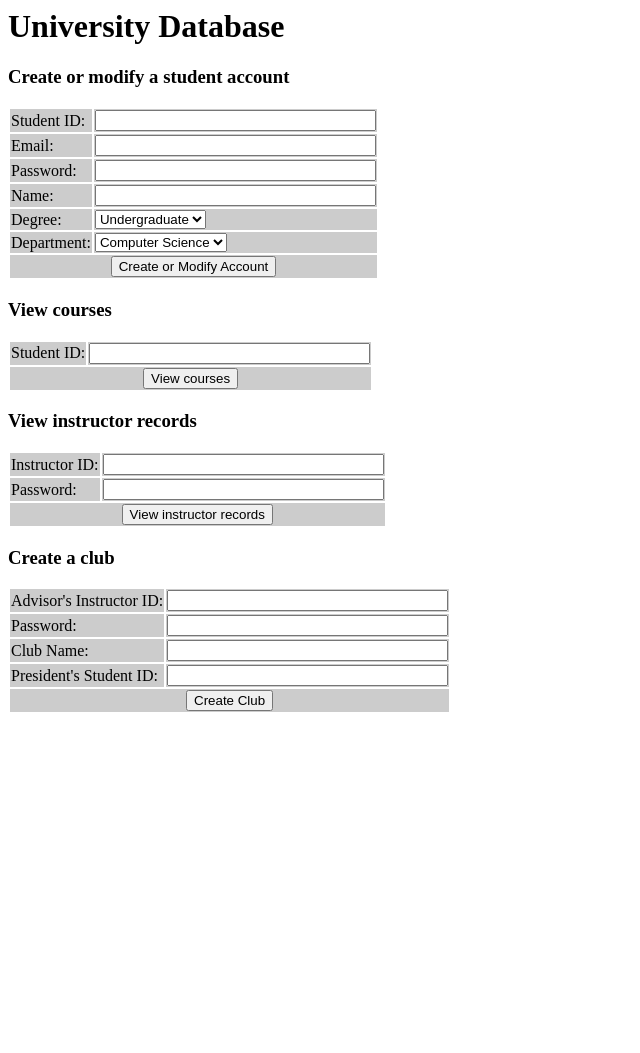
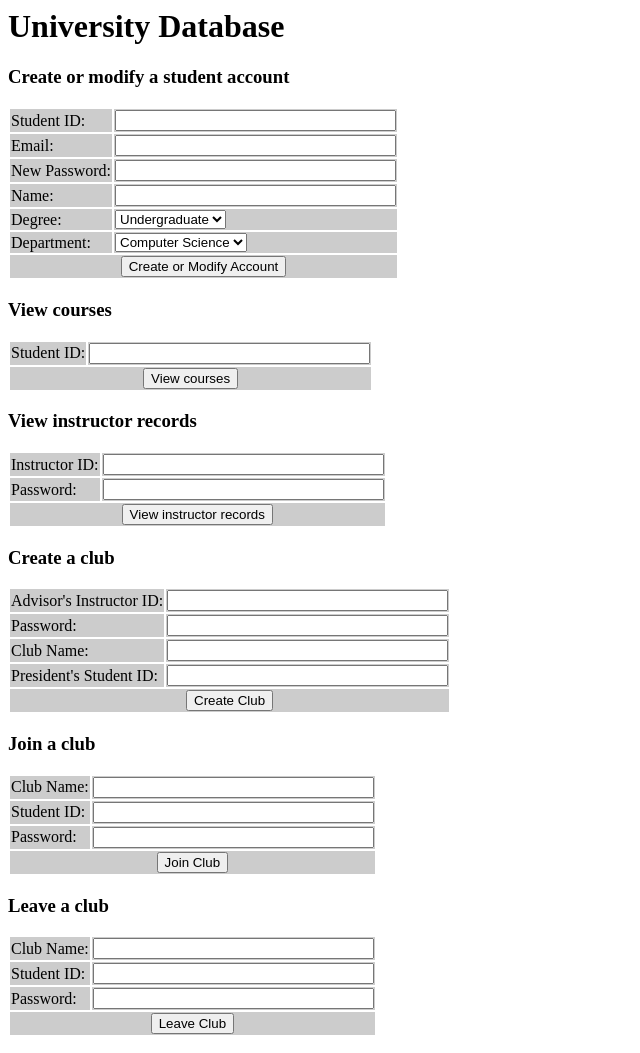
Before and after one commit to Stephen-Nuttall/Database-II-Project, a PHP site: page /phase2.html in a window 1280 px wide. Shown: the whole page, without its empty margins (0-640 px from the left). Before the commit the page ends 712 px from the top, so only its background shows below. Run offline with PHP 8.4, Linux system fonts and the light colour scheme.

Commit message:
Item 9 Cont. - Students can now join a club.
Continued work on 9. Student-proposed functionality #1 - Club stuff. A student can now join a club with they input their correct password, the given club actually exists, and if the student is not already in the club.

I also added missing mysqli_close($myconnection); lines to the bottom of item4 and item9create (renamed from item9). I also added the HTML form for leaving a club, but it doesn't do anything yet.

```diff
--- a/DB2-tables.sql
+++ b/DB2-tables.sql
@@ -184,7 +184,7 @@ create table take
 
 -- New Tables
 create table club
-	(name		    varchar(20),
+	(name		    varchar(32),
      club_id        varchar(10) not null,
 	 advisor_id     varchar(10),
      president_id   varchar(10),
@@ -198,7 +198,6 @@ create table club
 create table clubParticipants
 	(student_id     varchar(10) not null,
      club_id        varchar(10) not null,
-     role           varchar(20),
 	 primary key(student_id, club_id),
      foreign key (student_id) references student (student_id)
 		on delete cascade,
--- a/clubTables.sql
+++ b/clubTables.sql
@@ -3,7 +3,7 @@
 -- Make sure if you create new tables to make the SQL code for them in DB-talbes.sql.
 
 create table club
-	(name		    varchar(20),
+	(name		    varchar(32),
      club_id        varchar(10) not null,
 	 advisor_id     varchar(10),
      president_id   varchar(10),
@@ -17,7 +17,6 @@ create table club
 create table clubParticipants
 	(student_id     varchar(10) not null,
      club_id        varchar(10) not null,
-     role           varchar(20),
 	 primary key(student_id, club_id),
      foreign key (student_id) references student (student_id)
 		on delete cascade,
--- a/item4.php
+++ b/item4.php
@@ -67,6 +67,9 @@ while ($row = mysqli_fetch_array($take_result, MYSQLI_ASSOC)) {
 degreeCredits('undergraduate', $id, $GPA, $myconnection);
 degreeCredits('master', $id, $GPA, $myconnection);
 
+// close mysql connection
+mysqli_close($myconnection);
+
 function degreeCredits($degree, $id, $GPA, $connection)
 {
     // fetch the student's total credits
--- a/phase2.html
+++ b/phase2.html
@@ -23,8 +23,9 @@
                     <input type="text" name="email" size="32" maxlength="32" />
                 </td>
             </tr>
+            <!-- Add "Current Password" field and logic to verify password before applying account changes -->
             <tr bgcolor="#cccccc">
-                <td>Password:</td>
+                <td>New Password:</td>
                 <td align="left">
                     <input type="text" name="password" size="32" maxlength="32" />
                 </td>
@@ -158,7 +159,7 @@
 
     <!--  9. Student-proposed functionality #1 - Club stuff -->
     <h3>Create a club</h3>
-    <form action="item9.php" method="post">
+    <form action="item9create.php" method="post">
         <table border="0">
             <tr bgcolor="#cccccc">
                 <td>Advisor's Instructor ID:</td>
@@ -192,6 +193,64 @@
         </table>
     </form>
 
+    <h3>Join a club</h3>
+    <form action="item9join.php" method="post">
+        <table border="0">
+            <tr bgcolor="#cccccc">
+                <td>Club Name:</td>
+                <td align="left">
+                    <input type="text" name="club_name" size="32" maxlength="32" />
+                </td>
+            </tr>
+            <tr bgcolor="#cccccc">
+                <td>Student ID:</td>
+                <td align="left">
+                    <input type="text" name="student_id" size="32" maxlength="32" />
+                </td>
+            </tr>
+            <tr bgcolor="#cccccc">
+                <td>Password:</td>
+                <td align="left">
+                    <input type="text" name="password" size="32" maxlength="32" />
+                </td>
+            </tr>
+            <tr bgcolor="#cccccc">
+                <td colspan="2" align="center">
+                    <input type="submit" value="Join Club" />
+                </td>
+            </tr>
+        </table>
+    </form>
+
+    <h3>Leave a club</h3>
+    <form action="item9leave.php" method="post">
+        <table border="0">
+            <tr bgcolor="#cccccc">
+                <td>Club Name:</td>
+                <td align="left">
+                    <input type="text" name="club_name" size="32" maxlength="32" />
+                </td>
+            </tr>
+            <tr bgcolor="#cccccc">
+                <td>Student ID:</td>
+                <td align="left">
+                    <input type="text" name="student_id" size="32" maxlength="32" />
+                </td>
+            </tr>
+            <tr bgcolor="#cccccc">
+                <td>Password:</td>
+                <td align="left">
+                    <input type="text" name="password" size="32" maxlength="32" />
+                </td>
+            </tr>
+            <tr bgcolor="#cccccc">
+                <td colspan="2" align="center">
+                    <input type="submit" value="Leave Club" />
+                </td>
+            </tr>
+        </table>
+    </form>
+
     <!--  10. Student-proposed functionality #2 - Tutoring stuff -->
 
 </body>
```
Also changed, not shown: item9create.php (renamed from item9.php, +46 -17 lines), item9join.php (added, +68 -0 lines), item9leave.php (added).
